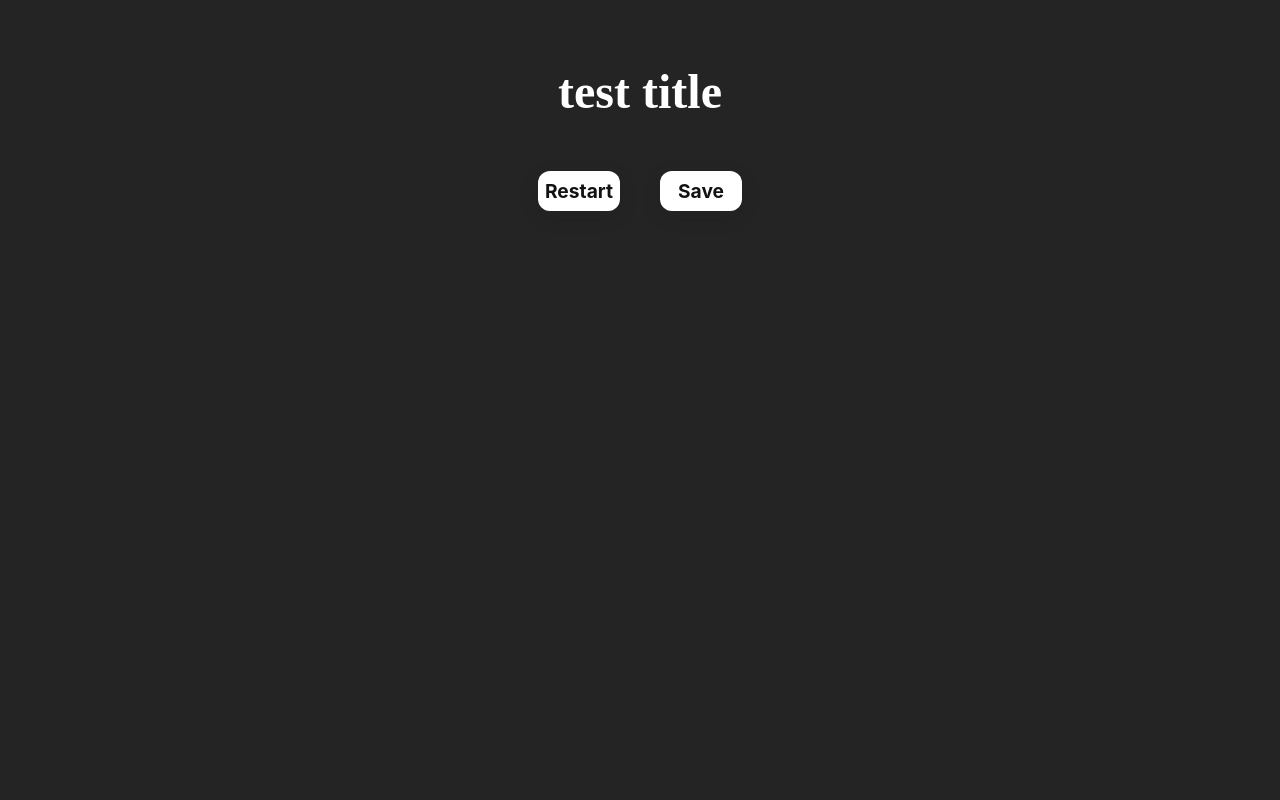
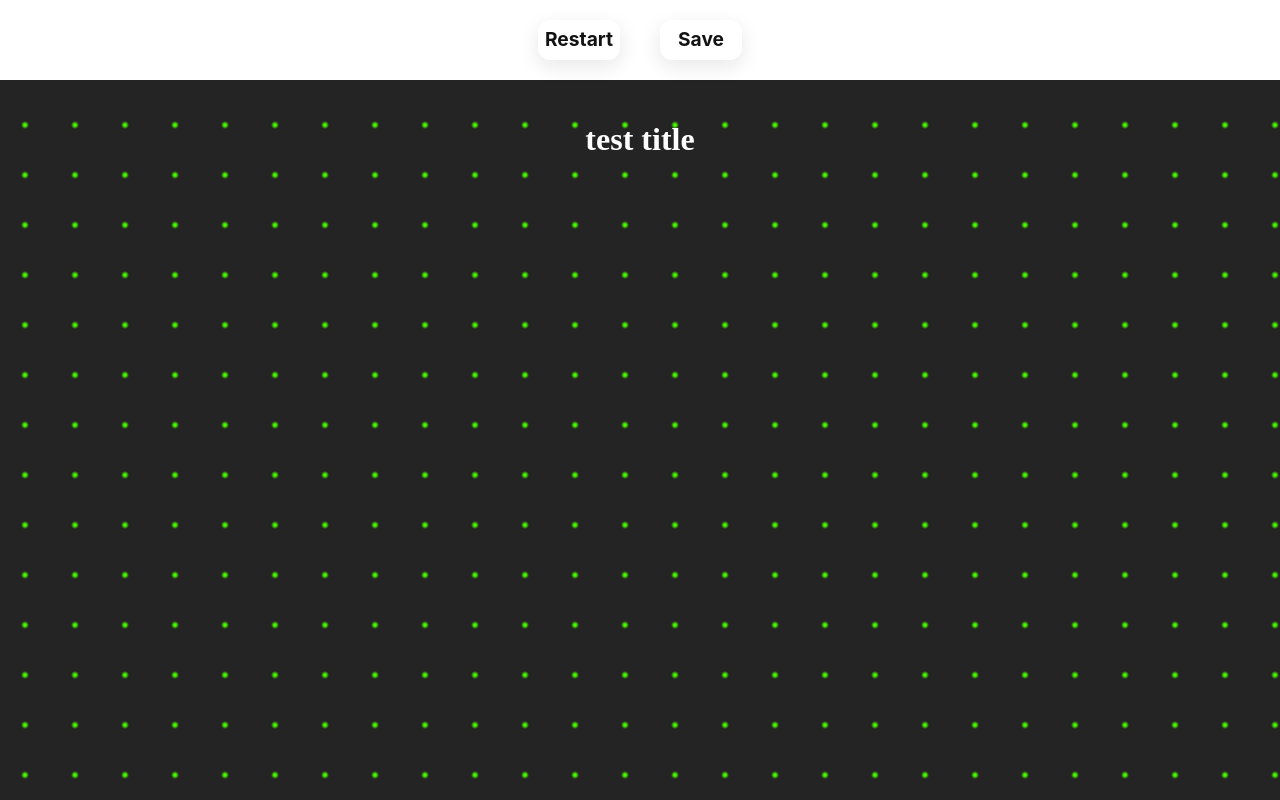
Before and after one commit to henewi/etch, a plain HTML site: page index.html in a window 1280 px wide. Drawn offline with Linux system fonts and the light colour scheme.

Commit message:
logo add and styling

```diff
--- a/index.html
+++ b/index.html
@@ -9,13 +9,13 @@
     <script src="javascript.js"></script>
 </head>
 <body>
-    <div id="title">
-        <h1>test title</h1>
-    </div>
     <div class="menu">
         <button class="button">Restart</button>
         <button class="button" role="button">Save</button>
 
+    </div>
+    <div class="title">
+        <h1 id="titletext">test title</h1>
     </div>
     <div class="grid">
 
--- a/styles.css
+++ b/styles.css
@@ -5,26 +5,29 @@
 
 body {
     background-color: rgb(36, 36, 36);
+    margin: 0;
+    padding: 0;
+    background-image: radial-gradient(#48ff00 1px, transparent 4px);
+    background-size: 50px 50px;
 }
 
-#title {
+.title {
+    display: flex;
+    align-items: center;
+    justify-content: center;
+    padding-top: 20px;
     color: white;
-    display: flex;
-    margin: auto;
-    justify-content: center;
-    text-align: center;
-    padding-top: 1em;
-    font-size: 1.5em;
 }
 
 .menu {
     display: flex;
     justify-content: center;
+    background-color: white;
 }
 
 .button {
   align-items: center;
-  background-color: #fff;
+  background-color: rgb(255, 255, 255);
   border-radius: 12px;
   box-shadow: transparent 0 0 0 3px,rgba(18, 18, 18, .1) 0 6px 20px;
   box-sizing: border-box;
```
Also changed, not shown: media/henrylogo.png (added).
